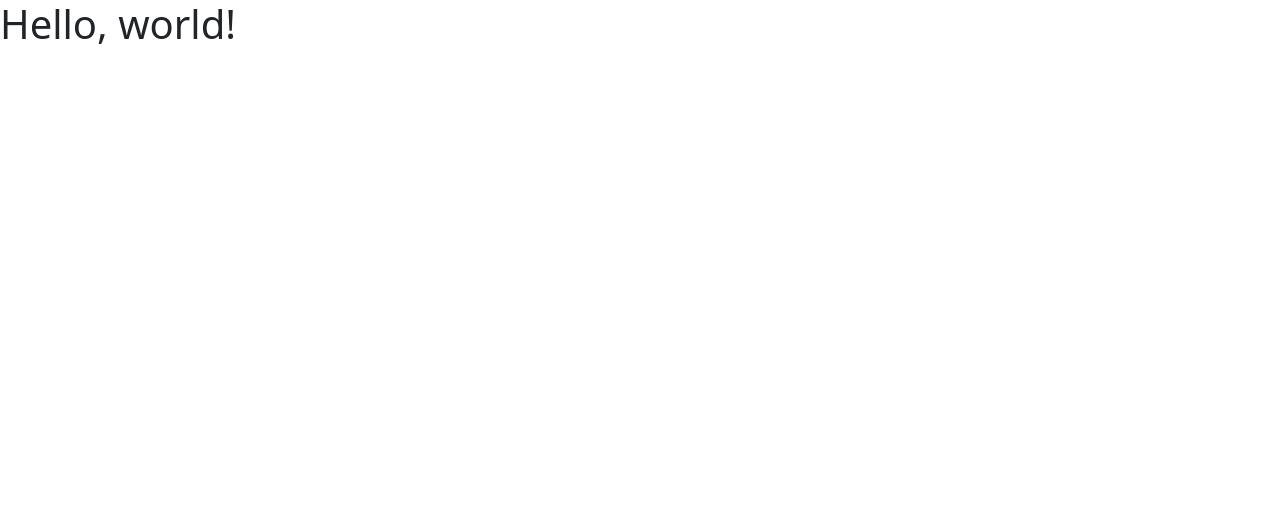
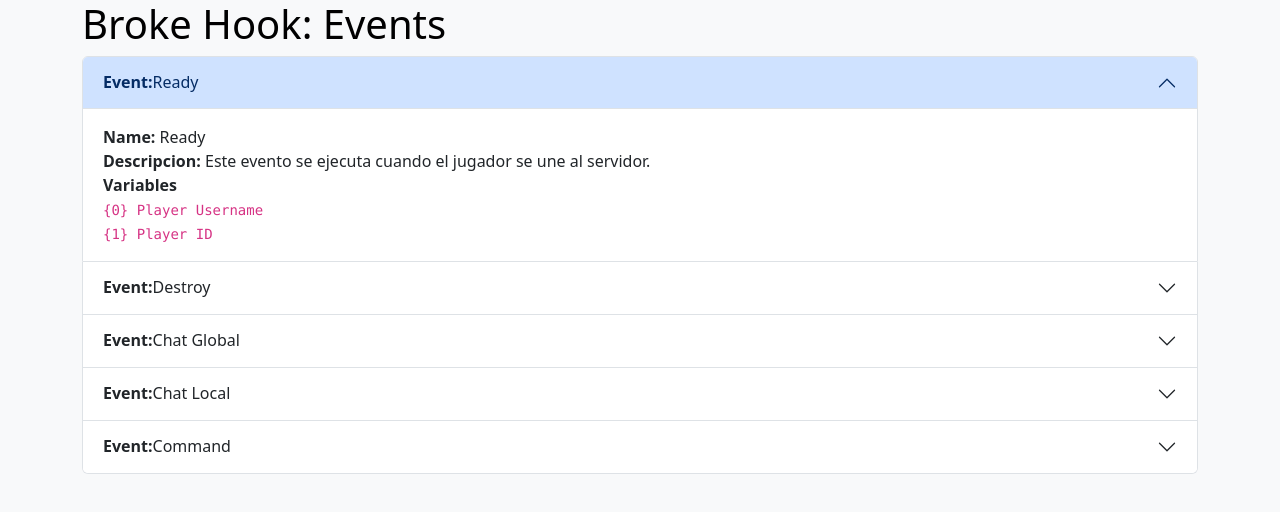
Before and after one commit to DevHaziel/Haziel-Page, a plain HTML site: page brokeprotocol/brokehook/docs.html in a window 1280 px wide. Drawn offline with nearby package versions, Linux system fonts and the light colour scheme.

Commit message:
Add files via upload

```diff
--- a/brokeprotocol/brokehook/docs.html
+++ b/brokeprotocol/brokehook/docs.html
@@ -1,13 +1,116 @@
 <!doctype html>
 <html lang="en">
+
 <head>
   <meta charset="utf-8">
   <meta name="viewport" content="width=device-width, initial-scale=1">
   <title>Bootstrap demo</title>
-    <link href="https://cdn.jsdelivr.net/npm/bootstrap@5.3.0-alpha1/dist/css/bootstrap.min.css" rel="stylesheet" integrity="sha384-GLhlTQ8iRABdZLl6O3oVMWSktQOp6b7In1Zl3/Jr59b6EGGoI1aFkw7cmDA6j6gD" crossorigin="anonymous">
+  <link href="https://cdn.jsdelivr.net/npm/bootstrap@5.3.0-alpha1/dist/css/bootstrap.min.css" rel="stylesheet"
+    integrity="sha384-GLhlTQ8iRABdZLl6O3oVMWSktQOp6b7In1Zl3/Jr59b6EGGoI1aFkw7cmDA6j6gD" crossorigin="anonymous">
 </head>
-  <body>
-    <h1>Hello, world!</h1>
-    <script src="https://cdn.jsdelivr.net/npm/bootstrap@5.3.0-alpha1/dist/js/bootstrap.bundle.min.js" integrity="sha384-w76AqPfDkMBDXo30jS1Sgez6pr3x5MlQ1ZAGC+nuZB+EYdgRZgiwxhTBTkF7CXvN" crossorigin="anonymous"></script>
+
+<body class="bg-light">
+  <div class="container-sm text-black">
+    <h1>Broke Hook: Events</h1>
+    <div class="accordion" id="accordionExample">
+      <div class="accordion-item ">
+        <h2 class="accordion-header " id="headingOne">
+          <button class="accordion-button" type="button" data-bs-toggle="collapse" data-bs-target="#collapseOne"
+            aria-expanded="true" aria-controls="collapseOne">
+            <strong>Event: </strong> Ready
+          </button>
+        </h2>
+        <div id="collapseOne" class="accordion-collapse collapse show " aria-labelledby="headingOne"
+          data-bs-parent="#accordionExample">
+          <div class="accordion-body">
+            <strong>Name: </strong> Ready<br>
+            <strong>Descripcion: </strong> Este evento se ejecuta cuando el jugador se une al servidor.<br>
+            <strong>Variables</strong><br>
+            <code>{0} Player Username</code> <br>
+            <code>{1} Player ID</code>
+          </div>
+        </div>
+      </div>
+      <div class="accordion-item">
+        <h2 class="accordion-header" id="headingTwo">
+          <button class="accordion-button collapsed" type="button" data-bs-toggle="collapse"
+            data-bs-target="#collapseTwo" aria-expanded="false" aria-controls="collapseTwo">
+            <strong>Event: </strong> Destroy
+          </button>
+        </h2>
+        <div id="collapseTwo" class="accordion-collapse collapse" aria-labelledby="headingTwo"
+          data-bs-parent="#accordionExample">
+          <div class="accordion-body">
+            <strong>Name: </strong> Destroy<br>
+            <strong>Descripcion: </strong> Este evento se ejecuta cuando el jugador sale del servidor.<br>
+            <strong>Variables</strong><br>
+            <code>{0} Player Username</code> <br>
+            <code>{1} Player ID</code>
+          </div>
+        </div>
+      </div>
+      <div class="accordion-item">
+        <h2 class="accordion-header" id="headingThree">
+          <button class="accordion-button collapsed" type="button" data-bs-toggle="collapse"
+            data-bs-target="#collapseThree" aria-expanded="false" aria-controls="collapseThree">
+            <strong>Event: </strong> Chat Global
+          </button>
+        </h2>
+        <div id="collapseThree" class="accordion-collapse collapse" aria-labelledby="headingThree"
+          data-bs-parent="#accordionExample">
+          <div class="accordion-body">
+            <strong>Name: </strong> ChatGlobal<br>
+            <strong>Descripcion: </strong> Este evento se ejecuta cada que el jugador envia un mensaje al chat global.<br>
+            <strong>Variables</strong><br>
+            <code>{0} Player Username</code> <br>
+            <code>{1} Player ID</code><br>
+            <code>{2} Message</code>
+          </div>
+        </div>
+      </div>
+      <div class="accordion-item">
+        <h2 class="accordion-header" id="headingFour">
+          <button class="accordion-button collapsed" type="button" data-bs-toggle="collapse"
+            data-bs-target="#collapseFour" aria-expanded="false" aria-controls="collapseFour">
+            <strong>Event: </strong> Chat Local
+          </button>
+        </h2>
+        <div id="collapseFour" class="accordion-collapse collapse" aria-labelledby="headingFour"
+          data-bs-parent="#accordionExample">
+          <div class="accordion-body">
+            <strong>Name: </strong> ChatLocal<br>
+            <strong>Descripcion: </strong> Este evento se ejecuta cada que el jugador envia un mensaje al chat local.<br>
+            <strong>Variables</strong><br>
+            <code>{0} Player Username</code> <br>
+            <code>{1} Player ID</code><br>
+            <code>{2} Message</code>
+          </div>
+        </div>
+      </div>
+      <div class="accordion-item">
+        <h2 class="accordion-header" id="headingFive">
+          <button class="accordion-button collapsed" type="button" data-bs-toggle="collapse"
+            data-bs-target="#collapseFive" aria-expanded="false" aria-controls="collapseFive">
+            <strong>Event: </strong> Command
+          </button>
+        </h2>
+        <div id="collapseFive" class="accordion-collapse collapse" aria-labelledby="headingFive"
+          data-bs-parent="#accordionExample">
+          <div class="accordion-body">
+            <strong>Name: </strong> OnCommand<br>
+            <strong>Descripcion: </strong> Este evento se ejecuta cada que el jugador utiliza un comando en el servidor.<br>
+            <strong>Variables</strong><br>
+            <code>{0} Player Username</code> <br>
+            <code>{1} Player ID</code><br>
+            <code>{2} Command</code>
+          </div>
+        </div>
+      </div>
+    </div>
+  </div>
+  <script src="https://cdn.jsdelivr.net/npm/bootstrap@5.3.0-alpha1/dist/js/bootstrap.bundle.min.js"
+    integrity="sha384-w76AqPfDkMBDXo30jS1Sgez6pr3x5MlQ1ZAGC+nuZB+EYdgRZgiwxhTBTkF7CXvN"
+    crossorigin="anonymous"></script>
 </body>
+
 </html>
```
Lines whose indentation alone changed are shown as unchanged.
